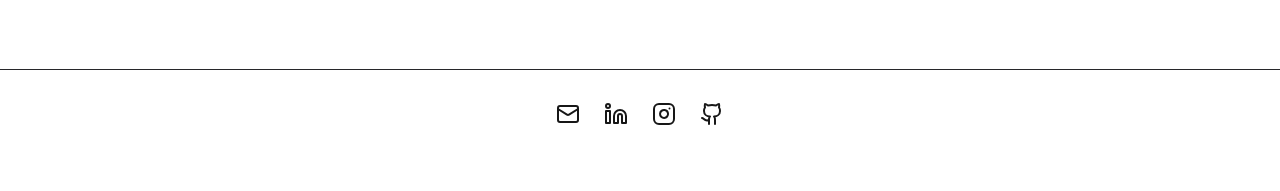
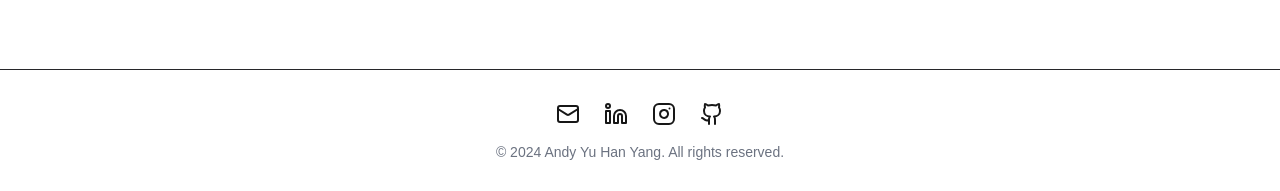
Before and after one commit to andyyhy/personal_web_v2, a Next.js app: page / in a window 1280 px wide. Shown: the part 860-1051 px from the top of the page. Before the commit the page ends 1018 px from the top, so only its background shows below. Built offline with nearby package versions, Linux system fonts and the light colour scheme.

Commit message:
added copy right

```diff
--- a/app/layout.tsx
+++ b/app/layout.tsx
@@ -10,8 +10,8 @@ import {
   NavigationMenuList,
   navigationMenuTriggerStyle,
 } from "@/components/ui/navigation-menu";
-import { Github, Instagram, Linkedin, Mail } from "lucide-react"
-import { Analytics } from "@vercel/analytics/react"
+import { Github, Instagram, Linkedin, Mail } from "lucide-react";
+import { Analytics } from "@vercel/analytics/react";
 import { SpeedInsights } from '@vercel/speed-insights/next';
 
 const NotoSansSC = localFont({
@@ -77,7 +77,8 @@ export default function RootLayout({
         <Analytics />
         <SpeedInsights />
         <footer className="w-full border-t border-zinc-800 mt-8">
-          <div className="max-w-4xl w-full mx-auto p-4 sm:p-6 md:p-8 flex justify-center space-x-6">
+          <div className="max-w-4xl w-full mx-auto p-4 sm:p-6 md:p-8 flex flex-col items-center space-y-4">
+            <div className="flex justify-center space-x-6">
               <Link href="mailto:andyyhyang@gmail.com" target="_blank" rel="noopener noreferrer" passHref>
                 <Mail />
               </Link>
@@ -91,6 +92,10 @@ export default function RootLayout({
                 <Github />
               </Link>
             </div>
+            <p className="text-sm text-gray-500">
+              &copy; {new Date().getFullYear()} Andy Yu Han Yang. All rights reserved.
+            </p>
+          </div>
         </footer>
       </body>
     </html>
```
Lines whose indentation alone changed are shown as unchanged.
